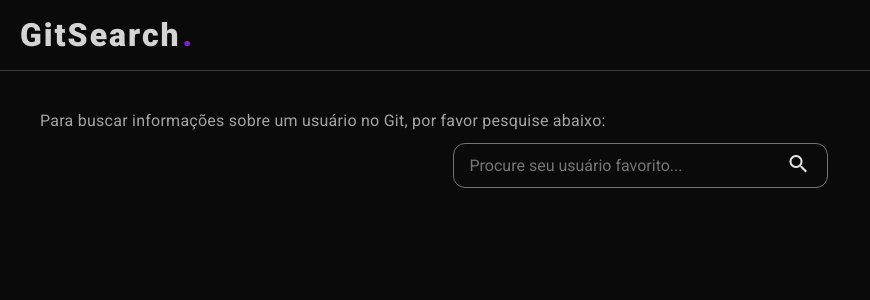
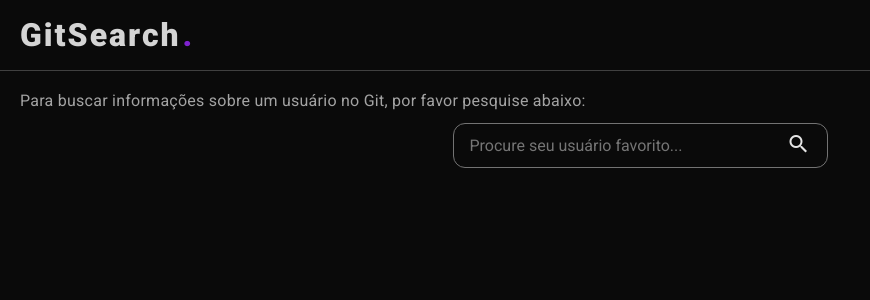
Before and after one commit to rcapeto/test-angular, an Angular app: page / in a window 1280 px wide. Shown: the top 300 px of the page, without its empty margins (0-870 px from the left). Built offline with nearby package versions, Linux system fonts and the light colour scheme.

Commit message:
styles: removing container padding in home page

```diff
--- a/src/app/pages/home/home.component.html
+++ b/src/app/pages/home/home.component.html
@@ -1,4 +1,4 @@
-<div class="home-container p-container">
+<div class="home-container">
    <p class="paragraph">
       Para buscar informações sobre um usuário no Git, por favor pesquise abaixo:
    </p>
```
